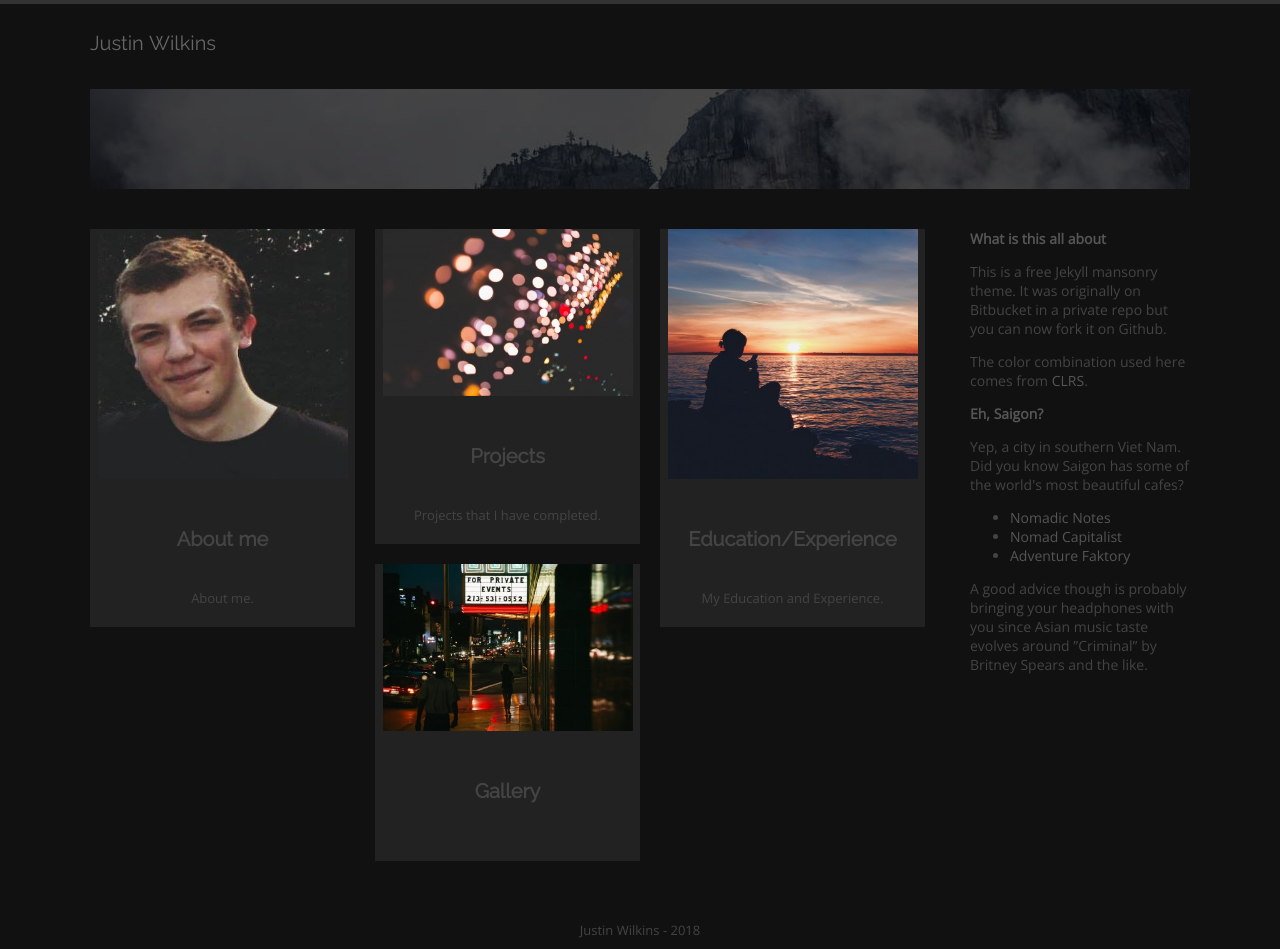
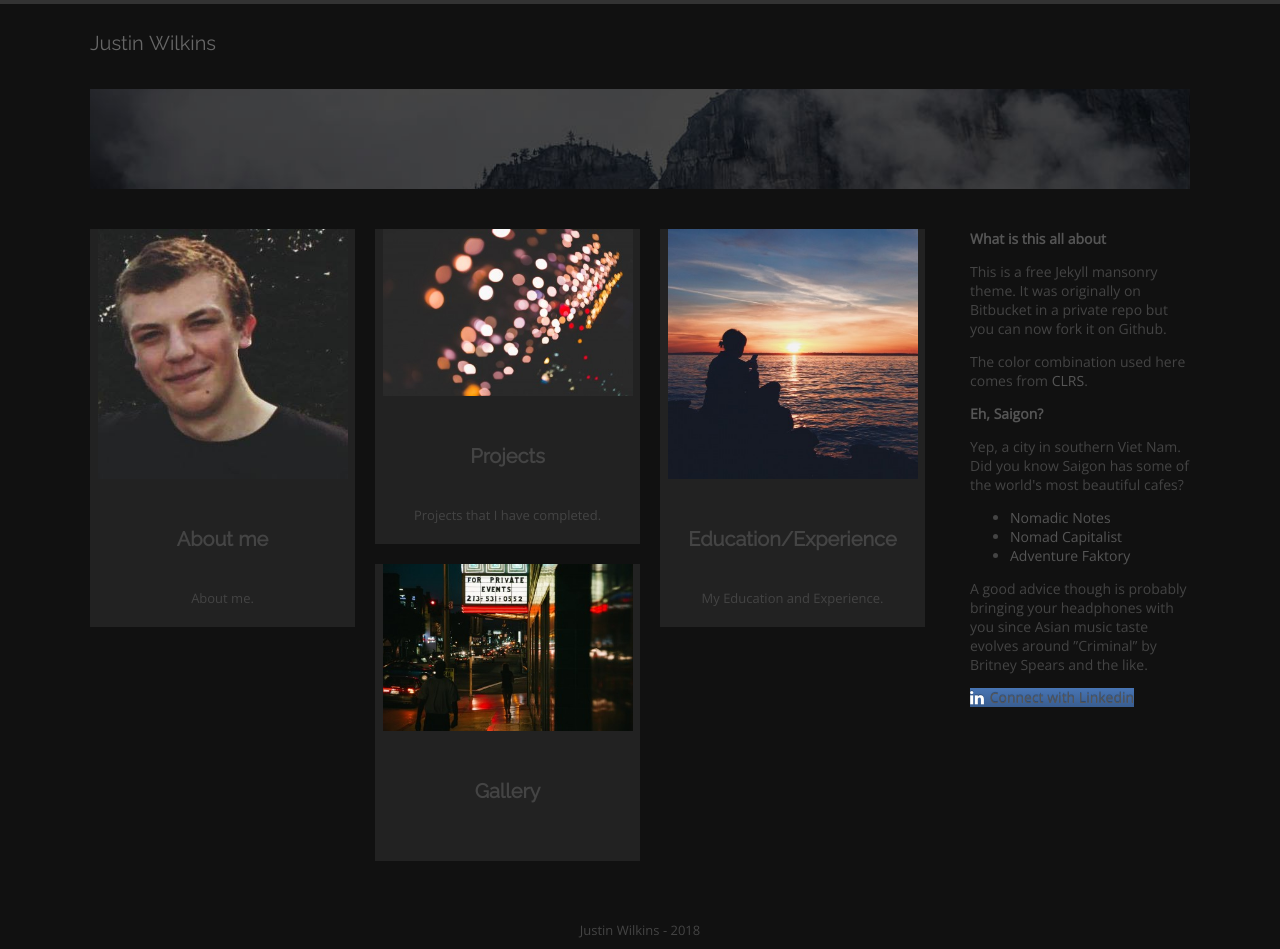
Before and after one commit to BJJohnston/Jwilks, a Jekyll site: the page built from index.html, in a window 1280 px wide. Built offline with Jekyll 4.4.1, drawn with Linux system fonts in a browser that asks for light colours; some web fonts are replaced.

Commit message:
Updated '_includes/sidebar.html' via CloudCannon

```diff
--- a/_includes/sidebar.html
+++ b/_includes/sidebar.html
@@ -18,3 +18,7 @@ Yep, a city in southern Viet Nam. Did you know Saigon has some of the world's mo
 <p>
   A good advice though is probably bringing your headphones with you since Asian music taste evolves around ”Criminal” by Britney Spears and the like.
 </p>
+
+<a class="btn btn-linkedin">
+  <i class="icon-linkedin"></i> Connect with Linkedin
+</a>
```
